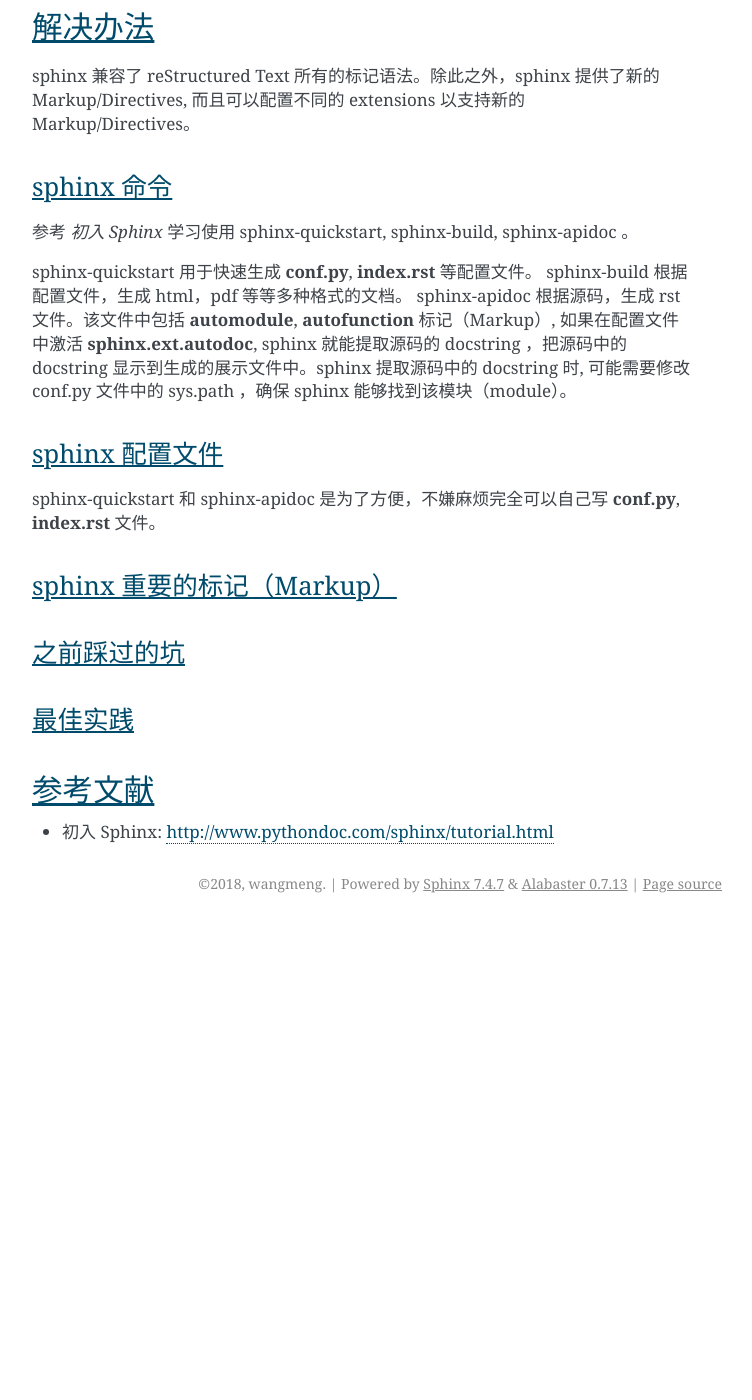
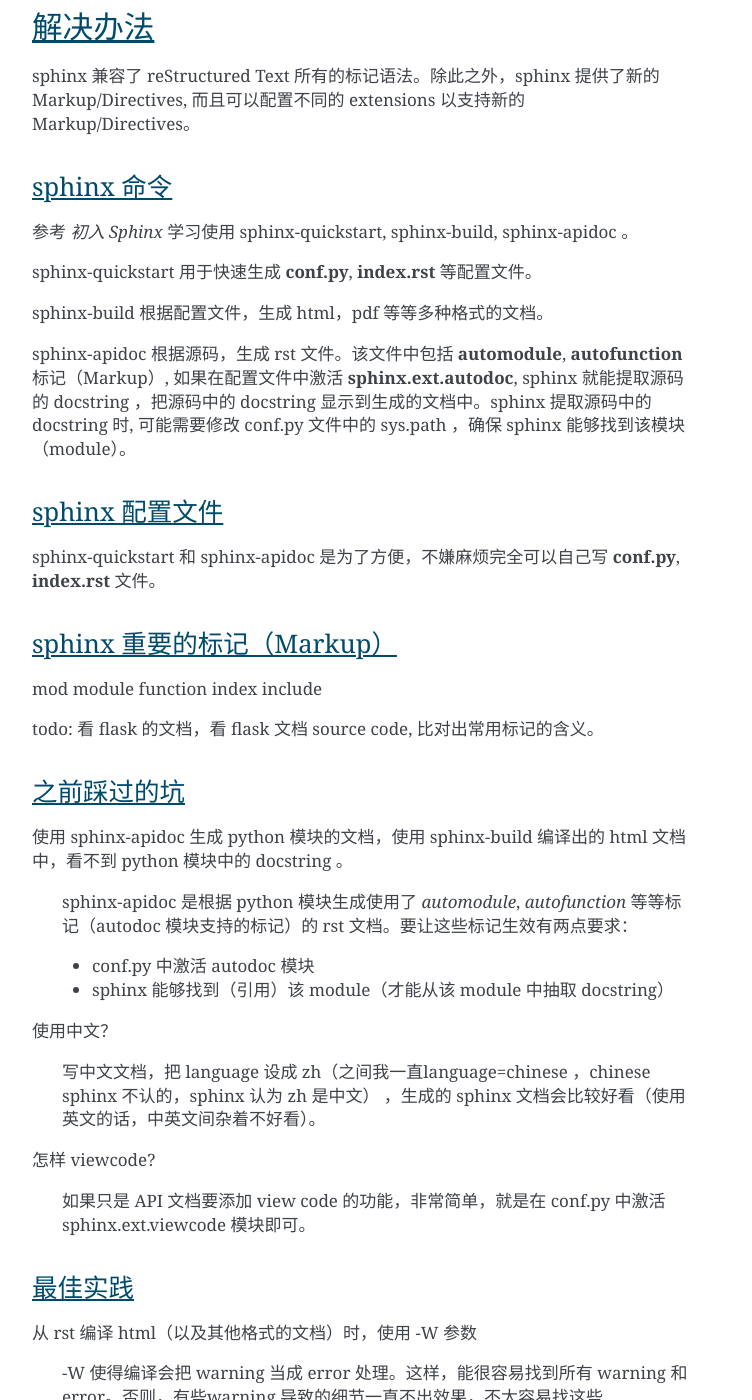
Before and after one commit to noonecare/python, a Sphinx documentation site: the page built from docs/readability/sphinx.rst, in a window 1280 px wide and 1400 px high, scrolled down 879 px. Shown: the whole window, without its empty margins (388-1140 px from the left). Built offline with Sphinx 7.4.7, drawn with Linux system fonts in a browser that asks for light colours; pages that are not in the unit, such as notebooks, are missing from menus; before the commit the page ends 1802 px from its top, so only the background shows below that; some of the changed text lies outside the part shown.

Commit message:
更新 sphinx 文档

```diff
--- a/docs/conf.py
+++ b/docs/conf.py
@@ -67,7 +67,7 @@
 #
 # This is also used if you do content translation via gettext catalogs.
 # Usually you set "language" from the command line for these cases.
-language = 'Chinese'
+language = 'zh'
 
 # List of patterns, relative to source directory, that match files and
 # directories to ignore when looking for source files.
--- a/docs/readability/sphinx.rst
+++ b/docs/readability/sphinx.rst
@@ -36,10 +36,10 @@
 参考 `初入 Sphinx` 学习使用 sphinx-quickstart, sphinx-build, sphinx-apidoc 。
 
 sphinx-quickstart 用于快速生成 **conf.py**, **index.rst** 等配置文件。
+
 sphinx-build 根据配置文件，生成 html，pdf 等等多种格式的文档。
-sphinx-apidoc 根据源码，生成 rst 文件。该文件中包括 **automodule**, **autofunction** 标记（Markup）, 如果在配置文件中激活 **sphinx.ext.autodoc**, sphinx 就能提取源码的 docstring ，把源码中的 docstring 显示到生成的展示文件中。sphinx 提取源码中的 docstring 时, 可能需要修改 conf.py 文件中的 sys.path ，确保 sphinx 能够找到该模块（module）。
 
-
+sphinx-apidoc 根据源码，生成 rst 文件。该文件中包括 **automodule**, **autofunction** 标记（Markup）, 如果在配置文件中激活 **sphinx.ext.autodoc**, sphinx 就能提取源码的 docstring ，把源码中的 docstring 显示到生成的文档中。sphinx 提取源码中的 docstring 时, 可能需要修改 conf.py 文件中的 sys.path ，确保 sphinx 能够找到该模块（module）。
 
 sphinx 配置文件
 ---------------------
@@ -52,12 +52,46 @@
 sphinx 重要的标记（Markup）
 -------------------------------
 
+mod
+module
+function
+index
+include
+
+todo: 看 flask 的文档，看 flask 文档 source code, 比对出常用标记的含义。
+
 
 之前踩过的坑
 -------------------------------
 
+使用 sphinx-apidoc 生成 python 模块的文档，使用 sphinx-build 编译出的 html 文档中，看不到 python 模块中的 docstring 。
+
+    sphinx-apidoc 是根据 python 模块生成使用了 `automodule`, `autofunction` 等等标记（autodoc 模块支持的标记）的 rst 文档。要让这些标记生效有两点要求：
+
+    - conf.py 中激活 autodoc 模块
+    - sphinx 能够找到（引用）该 module（才能从该 module 中抽取 docstring）
+
+
+使用中文？
+
+    写中文文档，把 language 设成 zh（之间我一直language=chinese ，chinese sphinx 不认的，sphinx 认为 zh 是中文） ，生成的 sphinx 文档会比较好看（使用英文的话，中英文间杂着不好看）。
+
+怎样 viewcode?
+
+    如果只是 API 文档要添加 view code 的功能，非常简单，就是在 conf.py 中激活 sphinx.ext.viewcode 模块即可。
+
+
+
 最佳实践
 --------------------------------
+
+从 rst 编译 html（以及其他格式的文档）时，使用 -W 参数
+
+    -W 使得编译会把 warning 当成 error 处理。这样，能很容易找到所有 warning 和 error。否则，有些warning 导致的细节一直不出效果，不太容易找这些 warnings。
+
+自动化生成文档的步骤，把生成文档的脚本写到 tox.ini 中
+
+
 
 参考文献
 =========
```
